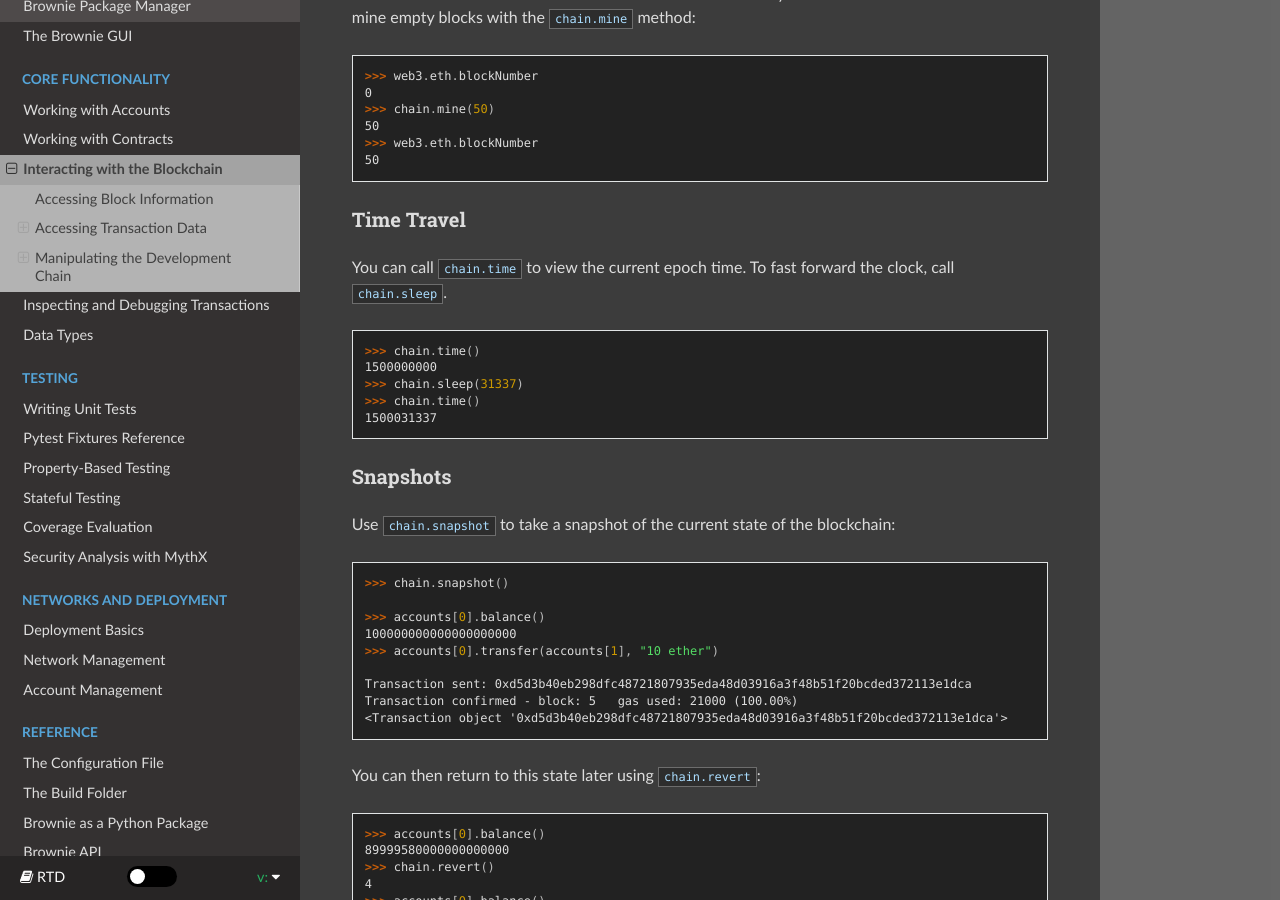
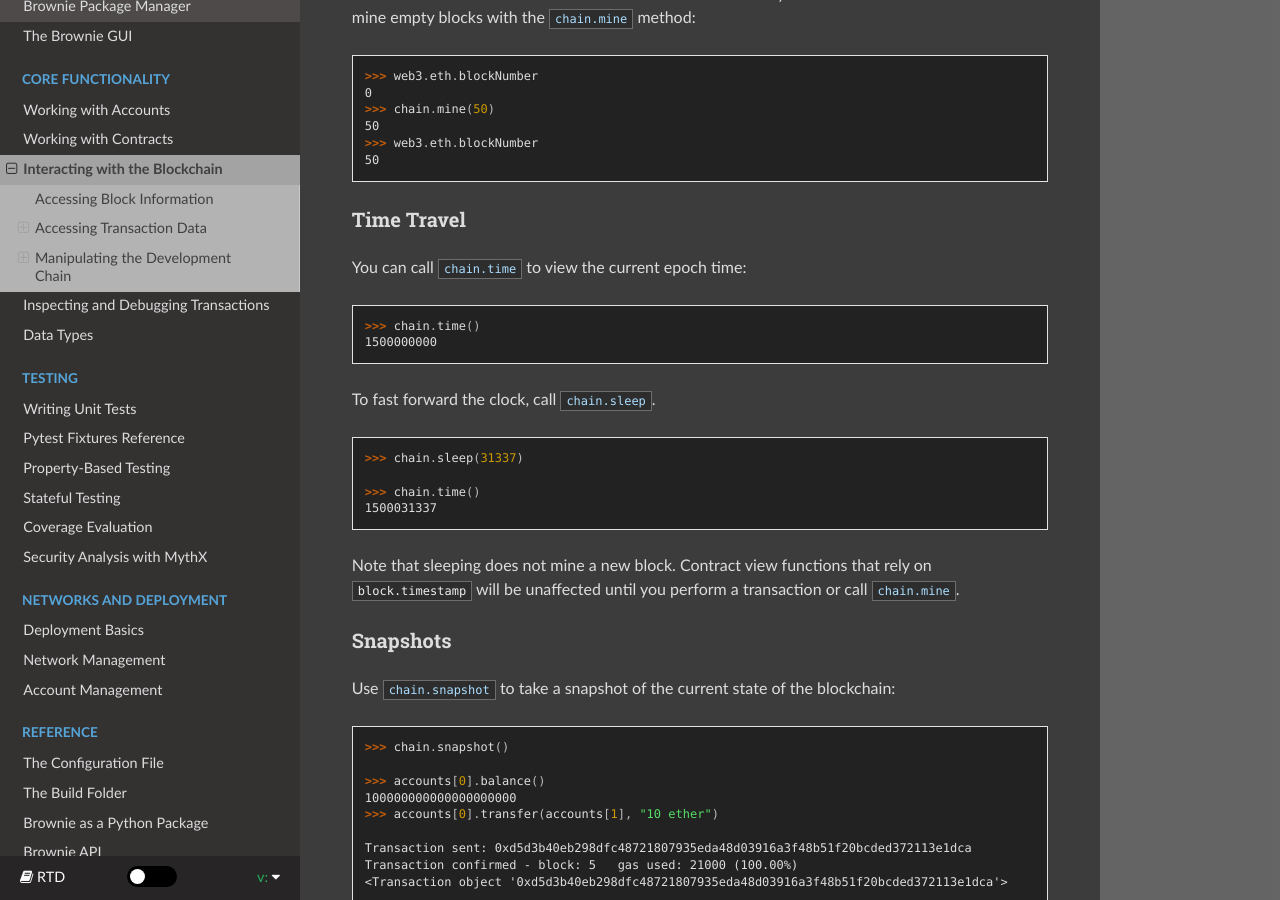
Before and after one commit to eth-brownie/brownie, a Sphinx documentation site: the page built from docs/core-chain.rst, in a window 1280 px wide and 900 px high, scrolled down 1950 px. Built offline with Sphinx 7.4.7 and the Read the Docs theme 2.0.0, drawn with Linux system fonts in a browser that asks for light colours.

Commit message:
docs: timedelta in chain.mine

```diff
--- a/docs/api-network.rst
+++ b/docs/api-network.rst
@@ -1686,12 +1686,13 @@ Chain Methods
         >>> chain.time()
         1550189143
 
-.. py:method:: Chain.mine(blocks=1, timestamp=None)
+.. py:method:: Chain.mine(blocks=1, timestamp=None, timedelta=None)
 
     Mine one or more empty blocks.
 
     * ``blocks``: Number of blocks to mine
-    * ``timestamp``: Timestamp of the final block being mined. If multiple blocks are mined, they will be mined at equal intervals starting from :ref:`chain.time <Chain.time>` and ending at ``timestamp``.
+    * ``timestamp``: Timestamp of the final block being mined. If multiple blocks are mined, they will be mined at equal intervals starting from :func:`chain.time <Chain.time>` and ending at ``timestamp``.
+    * ``timedelta``: Timedelta for the final block to be mined. If given, the final block will have a timestamp of ``chain.time() + timedelta``.
 
     Returns the block height after all new blocks have been mined.
 
--- a/docs/core-chain.rst
+++ b/docs/core-chain.rst
@@ -112,15 +112,23 @@ Ganache's default behavior is to mine a new block each time you broadcast a tran
 Time Travel
 -----------
 
-You can call :func:`chain.time <Chain.time>` to view the current epoch time. To fast forward the clock, call :func:`chain.sleep <Chain.sleep>`.
+You can call :func:`chain.time <Chain.time>` to view the current epoch time:
 
 .. code-block:: python
 
     >>> chain.time()
     1500000000
+
+To fast forward the clock, call :func:`chain.sleep <Chain.sleep>`.
+
+.. code-block:: python
+
     >>> chain.sleep(31337)
+
     >>> chain.time()
     1500031337
+
+Note that sleeping does not mine a new block. Contract view functions that rely on ``block.timestamp`` will be unaffected until you perform a transaction or call :func:`chain.mine <Chain.mine>`.
 
 Snapshots
 ---------
```
